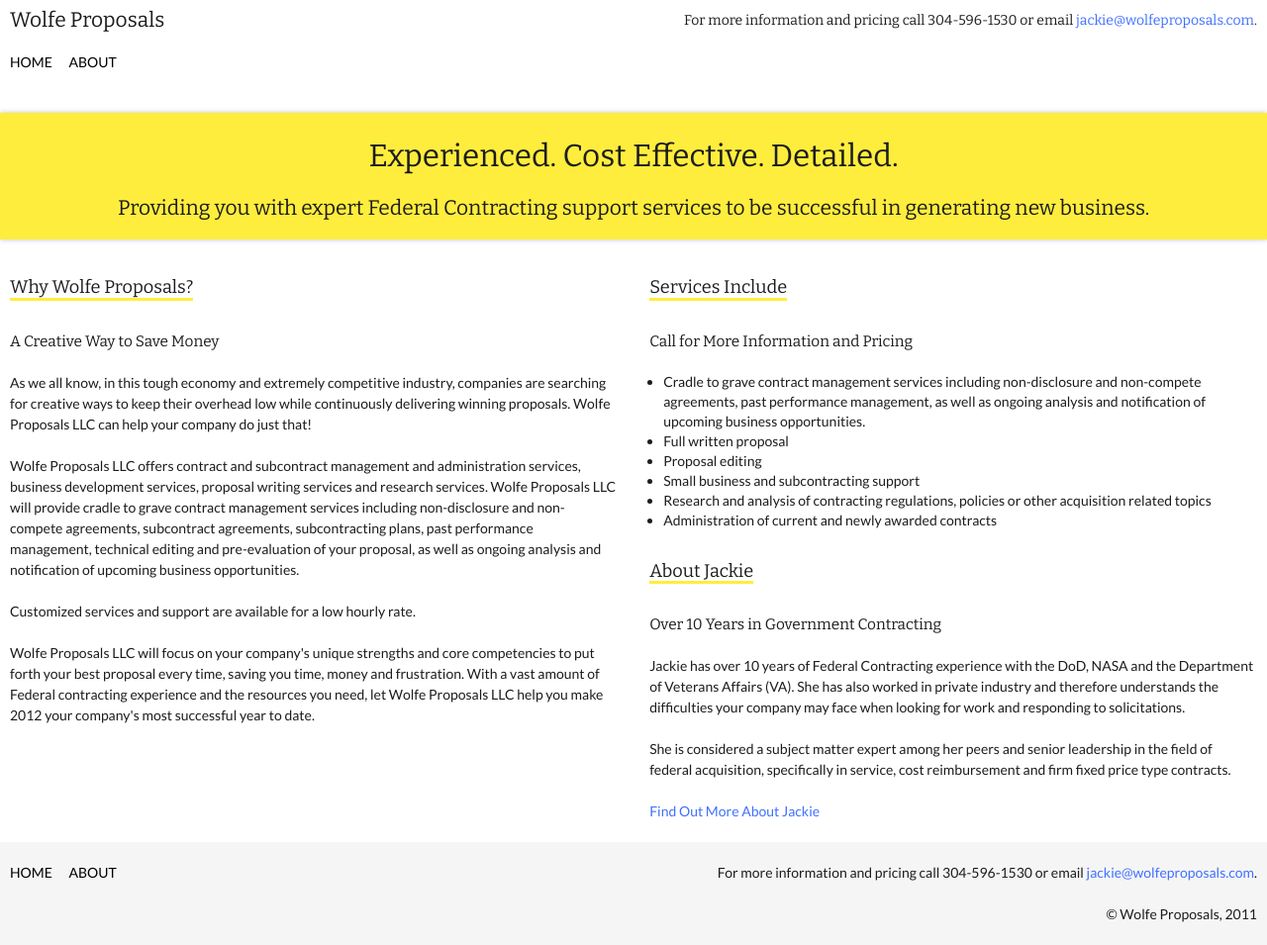
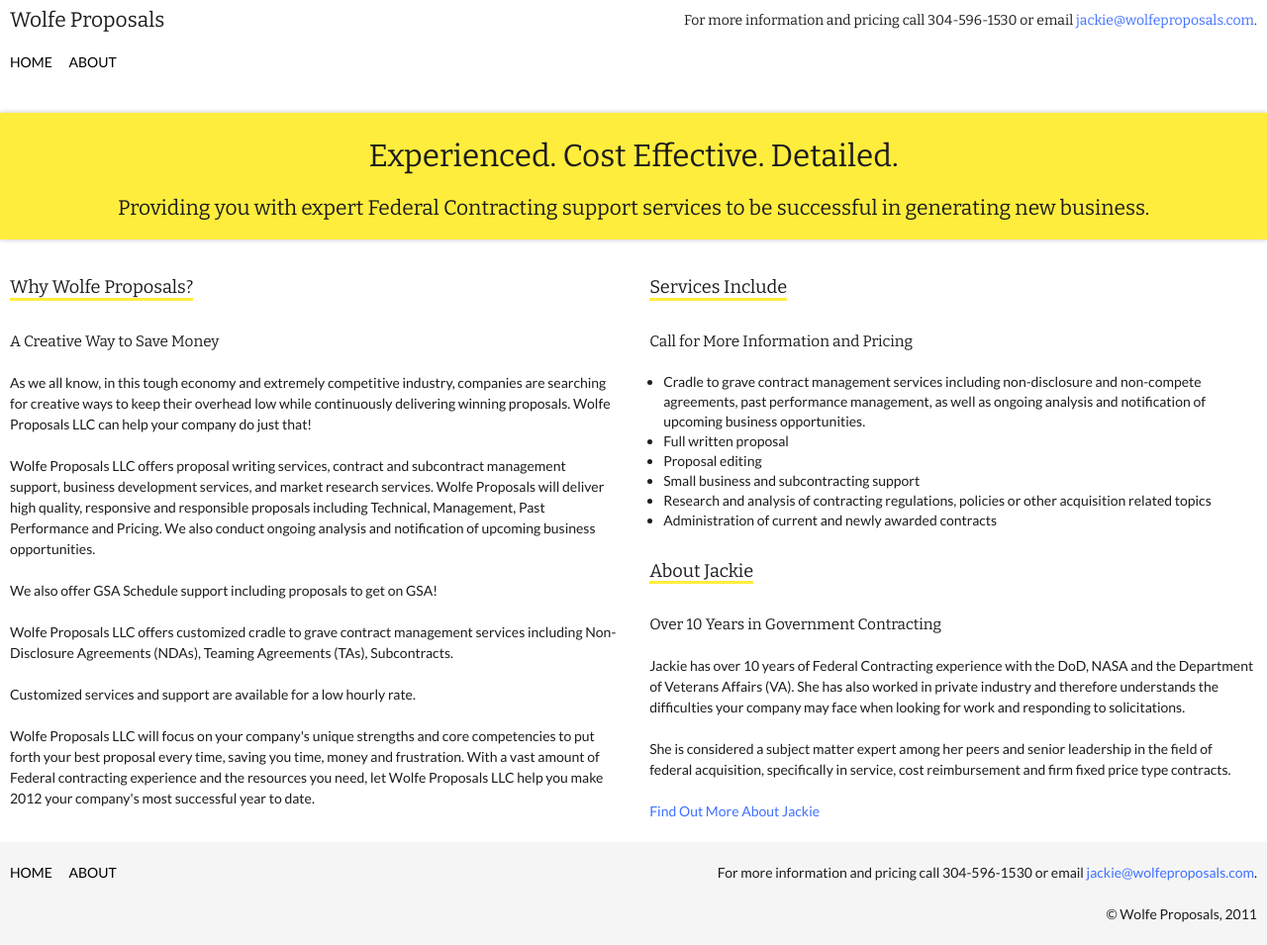
Before and after one commit to awolfe76/wolfeproposals, a Jekyll site: the page built from index.md, in a window 1280 px wide. Shown: the whole page at 99% size. Built offline with Jekyll 4.4.1, drawn with Linux system fonts in a browser that asks for light colours; Markdown is read by kramdown in place of the engine named in the settings.

Commit message:
Update index.html

```diff
--- a/_layouts/index.html
+++ b/_layouts/index.html
@@ -8,9 +8,11 @@
 					<h5>A Creative Way to Save Money</h5>
 				</hgroup>
 				<p>As we all know, in this tough economy and extremely competitive industry, companies are searching for creative ways to keep their overhead low while continuously delivering winning proposals. Wolfe Proposals LLC can help your company do just that!</p>
-				<p>Wolfe Proposals LLC offers contract and subcontract management and administration services, business development services, proposal writing services and research services.  Wolfe Proposals LLC will provide cradle to grave contract management services including non-disclosure and non-compete agreements, subcontract agreements, subcontracting plans, past performance management, technical editing and pre-evaluation of your proposal, as well as ongoing analysis and notification of upcoming business opportunities.</p>
+				<p>Wolfe Proposals LLC offers proposal writing services, contract and subcontract management support, business development services, and market research services.  Wolfe Proposals will deliver high quality, responsive and responsible proposals including Technical, Management, Past Performance and Pricing.  We also conduct ongoing analysis and notification of upcoming business opportunities.</p>
+				<p>We also offer GSA Schedule support including proposals to get on GSA!</p>
+				<p>Wolfe Proposals LLC offers customized cradle to grave contract management services including Non-Disclosure Agreements (NDAs), Teaming Agreements (TAs), Subcontracts.</p>
 				<p>Customized services and support are available for a low hourly rate.</p>
-				<p>Wolfe Proposals LLC will focus on your company's unique strengths and core competencies to put forth your best proposal every time, saving you time, money and frustration.  With a vast amount of Federal contracting experience and the resources you need, let Wolfe Proposals LLC help you make 2012 your company's most successful year to date.</p>
+				<p>Wolfe Proposals LLC will focus on your company's unique strengths and core competencies to put forth your best proposal every time, saving you time, money and frustration. With a vast amount of Federal contracting experience and the resources you need, let Wolfe Proposals LLC help you make 2012 your company's most successful year to date.</p>
 			</div>
 		</div>
 		<div class="span6">
```
